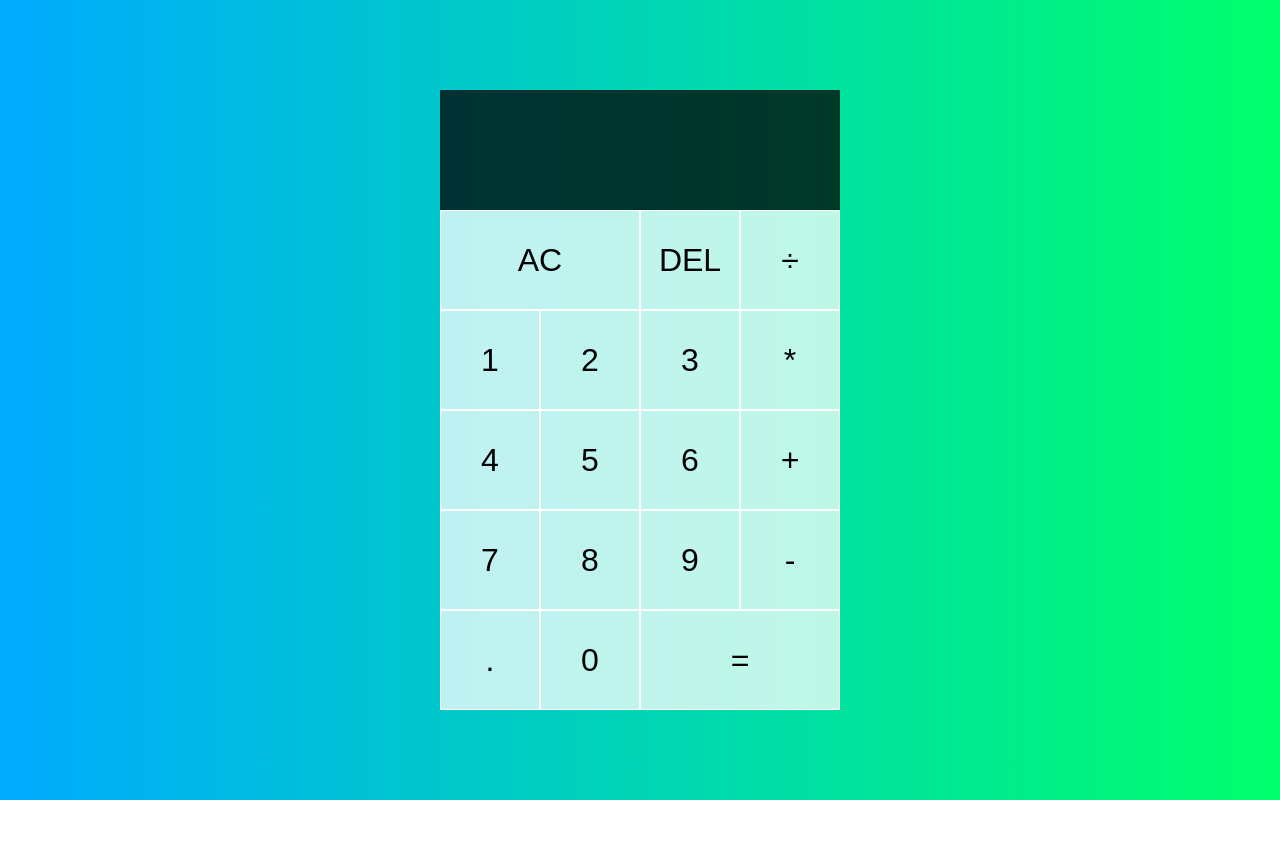
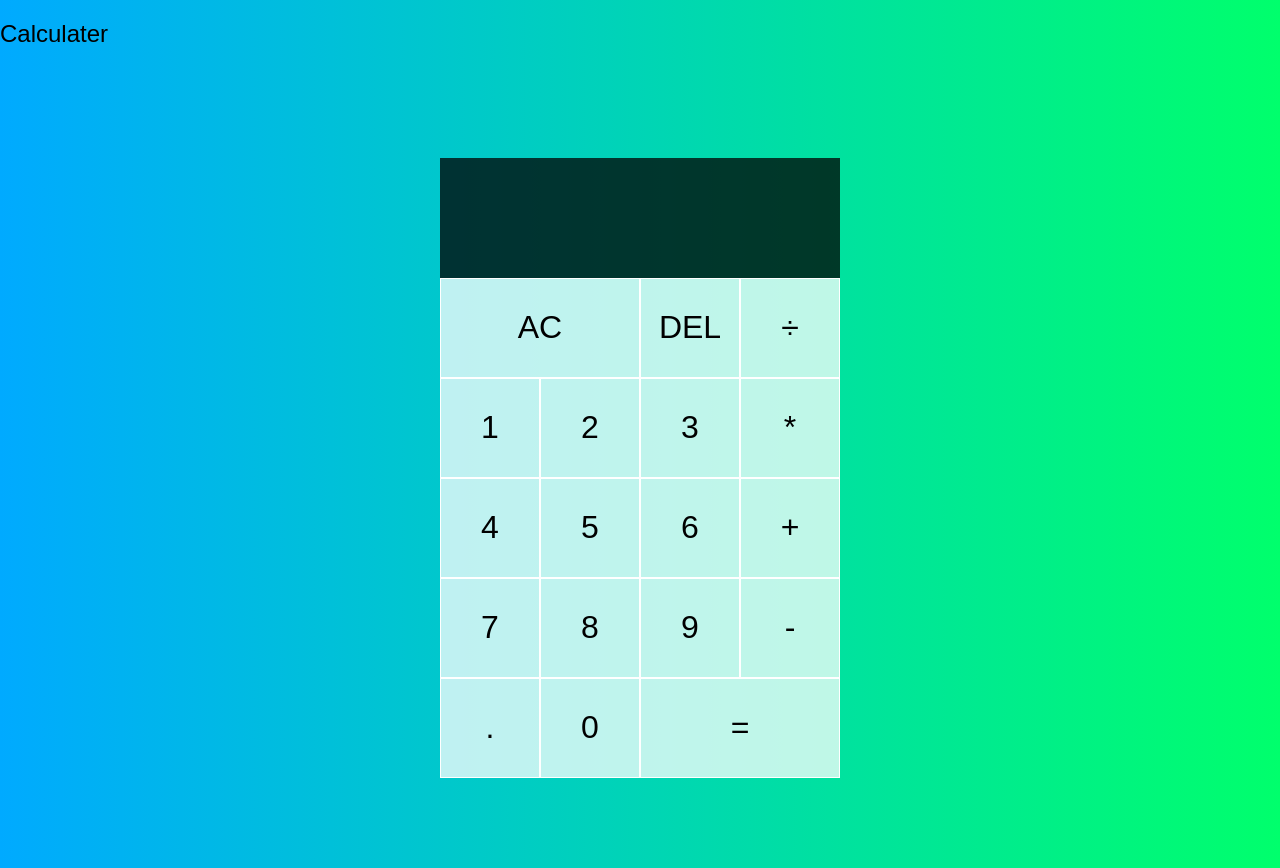
Before and after one commit to aliparvej/calculator, a website built with Parcel: page index.html in a window 1280 px wide. Before the commit the page ends 800 px from the top, so only its background shows below. Built offline with nearby package versions, Linux system fonts and the light colour scheme.

Commit message:
Update index.html

```diff
--- a/index.html
+++ b/index.html
@@ -1,6 +1,7 @@
 <!DOCTYPE html>
 <html lang="en">
 <head>
+  <h2>Calculater</h2>
   <meta charset="UTF-8">
   <meta name="viewport" content="width=device-width, initial-scale=1.0">
   <meta http-equiv="X-UA-Compatible" content="ie=edge">
```
